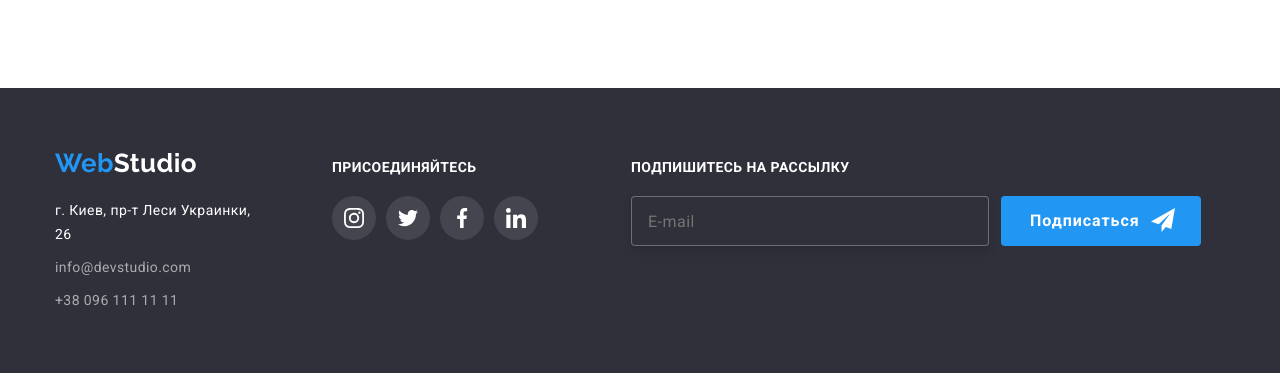
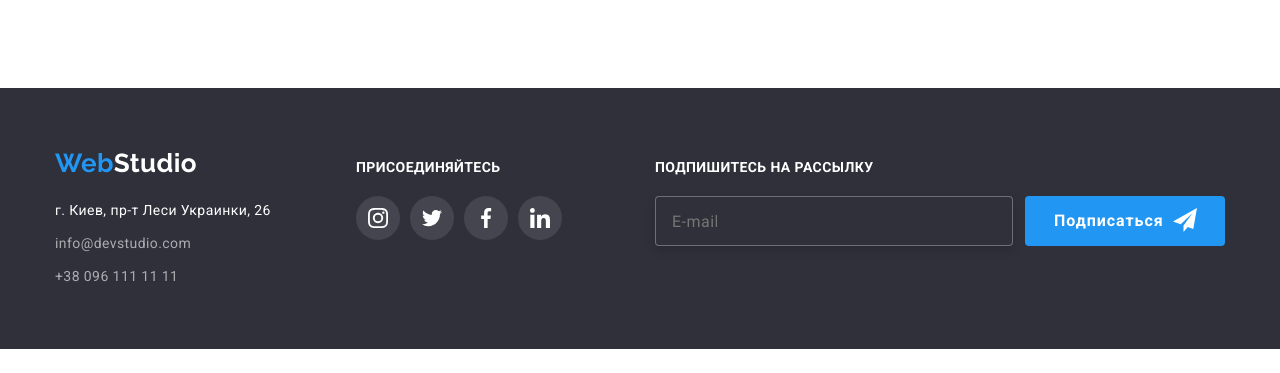
Before and after one commit to AleksandrStar/goit-markup-hw-06, a plain HTML site: page index.html in a window 1280 px wide. Shown: the part 2588-2961 px from the top of the page. After the commit the page ends 2937 px from the top, so only its background shows below. Drawn offline with nearby package versions, Linux system fonts and the light colour scheme.

Commit message:
Доработал футер, теперь как на макете

```diff
--- a/css/styles.css
+++ b/css/styles.css
@@ -786,6 +786,9 @@ img {
 .footer-item:not(:last-child) {
   margin-bottom: 9px;
 }
+.footer-item {
+  width: 231px;
+}
 /* Список контактов футера */
 .footer-contact {
   line-height: 1.71;
@@ -861,8 +864,6 @@ img {
   letter-spacing: 0.03em;
   color: rgba(255, 255, 255, 0.6);
   cursor: pointer;
-}
-.email-mailing-lists {
   box-sizing: border-box;
   width: 358px;
   height: 50px;
@@ -900,6 +901,6 @@ img {
 .icon-send {
   background-image: url('../images/icons/icon-send1.svg');
   bottom: 50%;
-  left: 50px;
-  transform: translate(-50px, 50%);
+  left: 52px;
+  transform: translate(-52px, 50%);
 }
```
